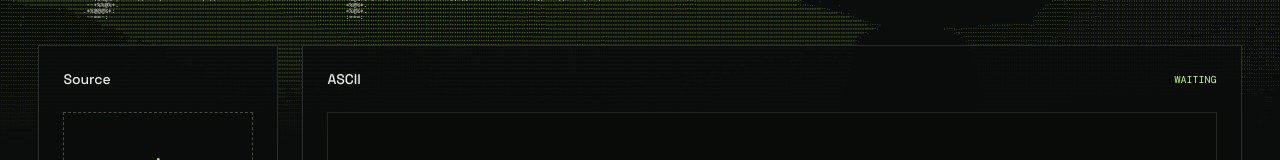
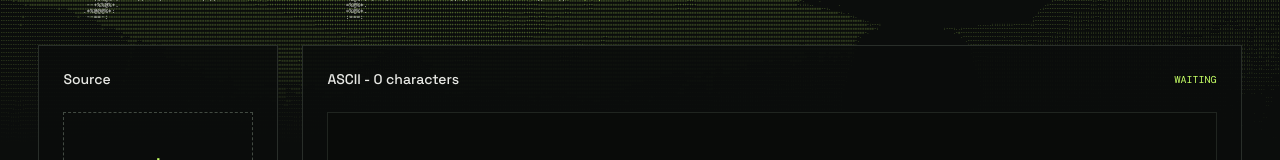
Before and after one commit to theopopelin/jour2pluie, a Vue app: page / in a window 1280 px wide. Shown: the part 125-285 px from the top of the page. Built offline with nearby package versions, Linux system fonts and the light colour scheme.

Commit message:
character count

```diff
--- a/src/components/Main.vue
+++ b/src/components/Main.vue
@@ -122,7 +122,7 @@ function handleFile(event) {
 
       <div class="output">
         <div class="output-header">
-          <h2>ASCII</h2>
+          <h2>ASCII - {{ ascii.length.toLocaleString("fr-FR") }} characters</h2>
           <span>{{ ascii ? "GENERATED" : "WAITING" }}</span>
         </div>
 
```
